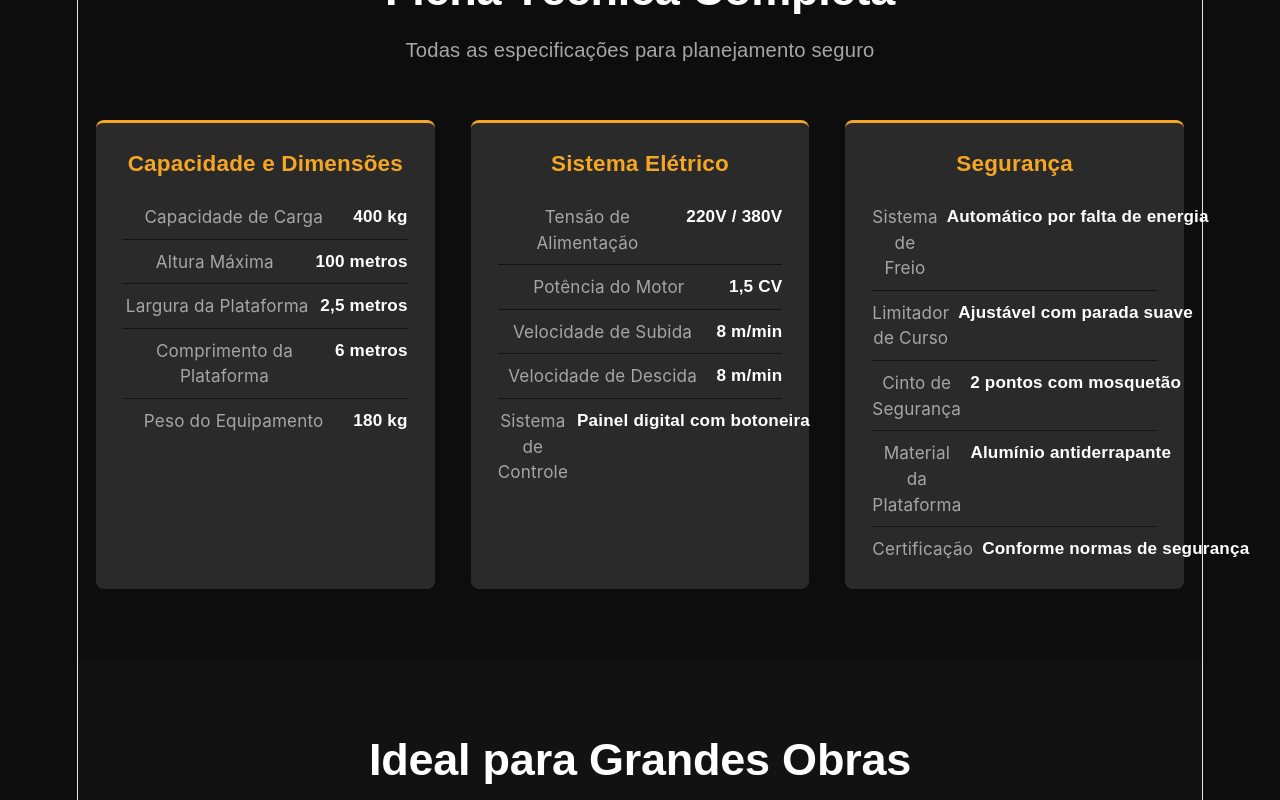
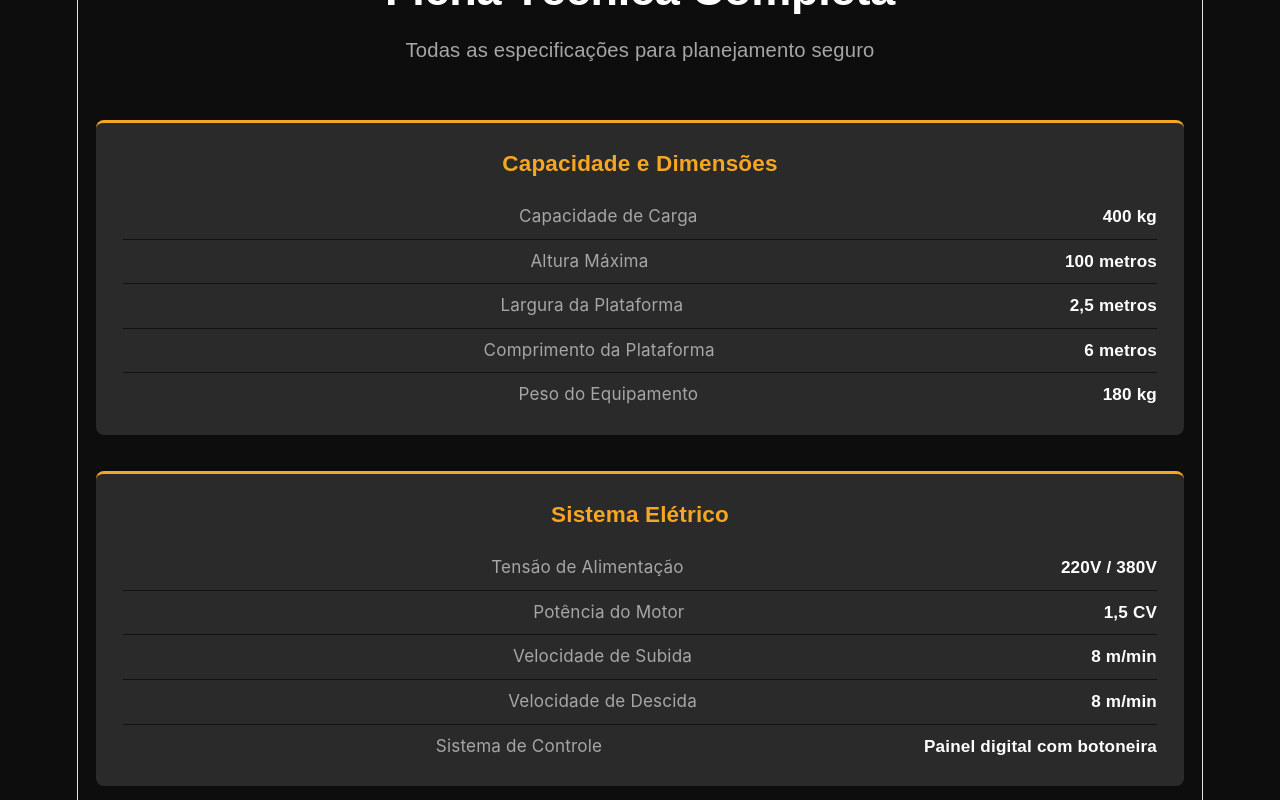
Before and after one commit to kaykyrugani/toplocacoes, a React (Vite) app: page /balancim-eletrico in a window 1280 px wide. Shown: the part 2300-3100 px from the top of the page. Built offline with nearby package versions, Linux system fonts and the light colour scheme.

Commit message:
att layout especificações

```diff
--- a/src/components/sections/ProductSpecs.css
+++ b/src/components/sections/ProductSpecs.css
@@ -5,7 +5,8 @@
 
 .product-specs__categories {
   display: grid;
-  grid-template-columns: repeat(auto-fit, minmax(300px, 1fr));
+  grid-template-columns: 1fr;
+  width: 100%;
   gap: var(--space-xl);
   margin-top: var(--space-2xl);
 }
@@ -15,6 +16,7 @@
   border-radius: var(--radius-md);
   padding: var(--space-lg);
   border-top: 3px solid var(--primary);
+  width: 100%;
 }
 
 .spec-category__title {
@@ -36,6 +38,7 @@
   display: flex;
   justify-content: space-between;
   align-items: flex-start;
+  gap: var(--space-sm);
   padding-bottom: var(--space-sm);
   border-bottom: 1px solid var(--bg-alt);
 }
@@ -50,7 +53,7 @@
   font-size: 0.95rem;
   color: var(--text-secondary);
   flex: 1;
-  margin-right: var(--space-sm);
+  line-height: 1.4;
 }
 
 .spec-item__value {
```
Also changed, not shown: 1 other file (tests, documents, lock files or other folders).
